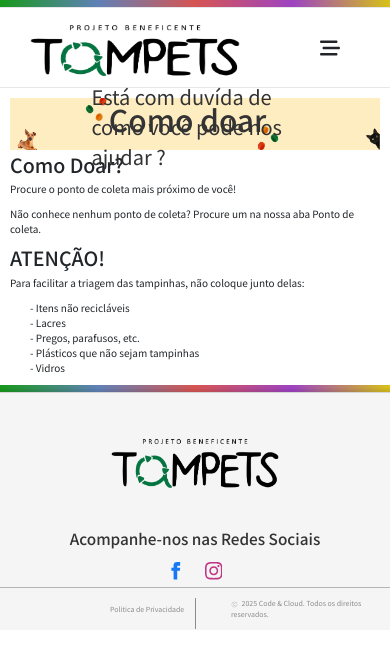
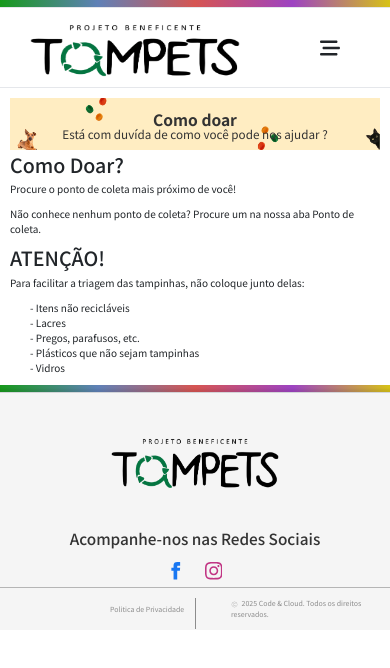
Before and after one commit to DaianeKCamargo/FATEC_ProjetoIntegrador2, a Next.js app: page /como-doar in a window 390 px wide. Shown: the top 668 px of the page. Built offline with nearby package versions, Linux system fonts and the light colour scheme.

Commit message:
FIX: Titulo
ajuste de responsividade

```diff
--- a/styles/titulo.module.css
+++ b/styles/titulo.module.css
@@ -1,4 +1,4 @@
-/*  TITULO */
+/* TITULO */
 .titulo {
     width: 100%;
     display: inline-block;
@@ -7,24 +7,41 @@
 
 .imgt {
     width: 100%;
+    height: auto;
     display: block;
 }
 
+/* Título principal */
 .escritat {
     position: absolute;
     top: 40%;
-    left: 48%;
+    left: 50%;
     transform: translate(-50%, -50%);
     color: #333;
-    font-size: 3rem;
-    /* text-shadow: 2px 2px 1px whitesmoke; */
+    font-size: clamp(1.4rem, 4vw, 3rem);
+    font-weight: 700;
+    text-align: center;
+    width: 90%;
 }
 
+/* Subtítulo */
 .escritap {
     position: absolute;
-    top: 55%;
-    left: 48%;
+    top: 70%;
+    left: 50%;
     transform: translate(-50%, -50%);
     color: #333;
-    font-size: 2rem;
+    font-size: clamp(1rem, 3vw, 2rem);
+    text-align: center;
+    width: 90%;
 }
+
+/* Ajuste fino para telas muito pequenas (opcional) */
+@media (max-width: 380px) {
+    .escritat {
+        top: 38%;
+    }
+    .escritap {
+        top: 54%;
+    }
+}
```
